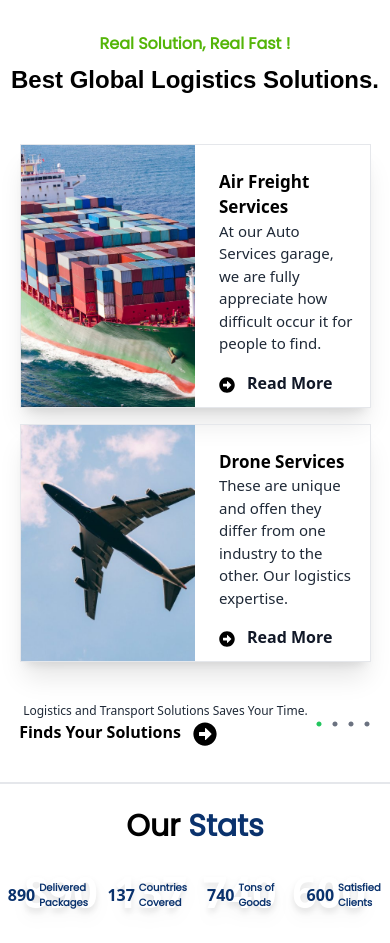
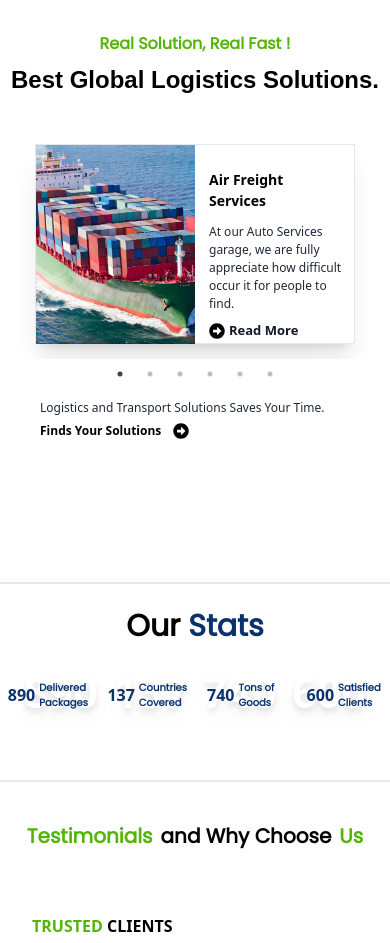
Before and after one commit to SahanDev00/cargo_ton, a React (Create React App) app: page / in a window 390 px wide. Shown: the part 1460-2403 px from the top of the page. Built offline with nearby package versions, Linux system fonts and the light colour scheme.

Commit message:
commited

```diff
--- a/package.json
+++ b/package.json
@@ -12,6 +12,7 @@
     "react-router-dom": "^6.22.3",
     "react-scripts": "5.0.1",
     "react-slick": "^0.30.2",
+    "slick-carousel": "^1.8.1",
     "web-vitals": "^2.1.4"
   },
   "scripts": {
--- a/src/Components/Services.jsx
+++ b/src/Components/Services.jsx
@@ -2,7 +2,9 @@ import React from 'react'
 import ship from '../Assests/ship.jpg'
 import plane from '../Assests/plane.jpg'
 import { FaArrowAltCircleRight } from "react-icons/fa";
-import {RxDotFilled} from 'react-icons/rx'
+import Slider from "react-slick";
+import "slick-carousel/slick/slick.css";
+import "slick-carousel/slick/slick-theme.css";
 
 const Services = () => {
 
@@ -18,42 +20,93 @@ const Services = () => {
             name: 'Drone Services',
             details: 'These are unique and offen they differ from one industry to the other. Our logistics expertise.',
             pic: plane
+        },
+        {
+            id: 3,
+            name: 'Air Freight Services',
+            details: 'At our Auto Services garage, we are fully appreciate how difficult occur it for people to find.',
+            pic: ship
+        },
+        {
+            id: 4,
+            name: 'Drone Services',
+            details: 'These are unique and offen they differ from one industry to the other. Our logistics expertise.',
+            pic: plane
+        },
+        {
+            id: 5,
+            name: 'Air Freight Services',
+            details: 'At our Auto Services garage, we are fully appreciate how difficult occur it for people to find.',
+            pic: ship
+        },
+        {
+            id: 6,
+            name: 'Drone Services',
+            details: 'These are unique and offen they differ from one industry to the other. Our logistics expertise.',
+            pic: plane
         }
 
     ];
 
+    var settings = {
+        dots: true,
+        arrows: false,
+        infinite: true,
+        speed: 500,
+        slidesToShow: 2,
+        slidesToScroll: 2,
+        autoplaySpeed: 2000,
+        cssEase: 'Linear',
+        pauseOnHover: true,
+        pauseOnFocus: true,
+        responsive: [
+            {
+                breakpoint: 1000,
+                settings: {
+                    slidesToShow: 2,
+                    slidesToScroll: 2,
+                },
+            },
+            {
+                breakpoint: 640,
+                settings: {
+                    slidesToShow: 1,
+                    slidesToScroll: 1,
+                },
+            },
+        ],
+      };
+
 
     return (
-        <div className='w-full h-[600px] md:h-[500px] lg:h-[600px] '>
+        <div className='w-full h-[400px] md:h-[500px] lg:h-[600px] '>
             <h2 className='flex justify-center text-[#54B508] font-bold font-poppins'>Real Solution, Real Fast !</h2>
             <h1 className='flex justify-center font-bold pt-2 text-2xl sm:text-3xl mb-8 dark:text-white font-saira'>Best Global Logistics Solutions.</h1>
-            <div className='flex flex-col sm:grid grid-cols-1 sm:grid-cols-2 md:gap-5 sm:gap-4 md:mx-[50px] lg:gap-8 lg:mx-36 xl:mx-40 sm:mx-10  items-center dark:text-white '>
-            {services.map((services, index) => (
-                <div className='xl:w-[500px] xl:h-[250px] lg:w-[400px] lg:h-[200px] md:w-[100%] md:h-[200px] sm:w-[100%] sm:h-[160px] w-[90%] grid grid-cols-2 border mt-4 shadow-xl hover:scale-105 duration-300'>
-                    <div className='w-[100%] xl:h-full lg:h-[200px]'>
-                        <img className='object-cover w-[240px] xl:h-[248px] md:h-[199px] sm:h-[159px] h-[100%]' src={services.pic} alt="" />
+            <div className='w-[350px] sm:w-[800px] lg:w-[1000px] xl:w-[1300px] mx-auto  sm:p-10'>
+            <Slider {...settings}>
+                {services.map((services, index) => (
+                    <div>
+                        <div className='xl:w-[500px] xl:h-[250px] lg:w-[400px] lg:h-[200px] md:w-[100%] md:h-[200px] sm:w-[100%] sm:h-[160px] w-[100%] h-[200px] grid grid-cols-2 border mt-4 shadow-xl hover:scale-105 duration-300'>
+                                <div className='w-[100%] xl:h-full lg:h-[200px]'>
+                                    <img className='object-cover w-[240px] xl:h-[248px] md:h-[199px] sm:h-[159px] h-[199px]' src={services.pic} alt="" />
+                                </div>
+                                <div className='p-3 sm:p-0 '>
+                                    <h1 className='font-bold text-[14px] sm:text-[12px] md:text-[15px] xl:text-lg sm:mt-3 md:mt-6 ml-0.5 sm:ml-3 mt-3 dark:text-white'>{services.name}</h1>
+                                    <p className='text-gray-800 mt-3 sm:mt-3 md:mt-1 lg:mt-2 ml-0.5 sm:ml-3 md:text-sm xl:text-[16px] sm:text-[10px] text-[12px] dark:text-gray-300'>{services.details}</p>
+                                    <FaArrowAltCircleRight className='inline ml-0.5 size-4 sm:ml-3 sm:size-4 md:size-5 xl:size-6 cursor-pointer dark:text-white' />
+                                    <p className='inline-block ml-1 sm:ml-3 mt-2 sm:mt-3 md:mt-5 font-bold text-gray-900 text-[13px] sm:text-[15px] md:text-[15px] xl:text-[16px] cursor-pointer dark:text-white'>Read More </p>
+                                </div>
+                        </div>
                     </div>
-                    <div className='p-3 sm:p-0'>
-                        <h1 className='font-bold text-[17px] sm:text-[12px] md:text-[15px] xl:text-lg sm:mt-3 md:mt-6 ml-3 mt-3'>{services.name}</h1>
-                        <p className='text-gray-800 sm:mt-3 md:mt-1 lg:mt-2 ml-3 md:text-sm xl:text-[16px] sm:text-[10px] text-[15px] dark:text-gray-300'>{services.details}</p>
-                        <FaArrowAltCircleRight className='inline ml-3 sm:size-4 md:size-5 xl:size-6 cursor-pointer ' />
-                        <p className='inline-block ml-3 mt-4 sm:mt-3 md:mt-5 font-bold text-gray-900 sm:text-[12px] md:text-[15px] xl:text-[16px] cursor-pointer dark:text-white'>Read More </p>
-                    </div>
-                </div>
-            ))}
+                ))}
+            </Slider>
             </div>
-            <div className='mt-10 flex justify-evenly lg:justify-between'>
+            <div className='mt-10 flex '>
                 <div className='inline'>
-                    <h2 className='text-gray-800 lg:ml-40 sm:text-sm sm:inline md:ml-0 sm:ml-3 ml-5 text-[12px] dark:text-white'>Logistics and Transport Solutions Saves Your Time.<span className='sm:inline hidden text-black font-semibold dark:text-gray-300'> Finds Your Solutions</span> </h2>
-                    <FaArrowAltCircleRight className='sm:inline ml-3 size-6 cursor-pointer hidden dark:text-white' />
-                    <h2 className='inline sm:hidden text-black font-semibold ml-4 dark:text-gray-300'> Finds Your Solutions</h2>
-                    <FaArrowAltCircleRight className=' ml-3 size-6 cursor-pointer inline sm:hidden dark:text-white' />
-                </div>
-                <div className='flex items-center mr-3 sm:mr-10'>
-                <RxDotFilled className='md:size-6 sm:size-5 lg:size-8 text-green-500 cursor-pointer '/>
-                <RxDotFilled className='md:size-6 sm:size-5 lg:size-8 text-gray-500 cursor-pointer'/>
-                <RxDotFilled className='md:size-6 sm:size-5 lg:size-8 text-gray-500 cursor-pointer'/>
-                <RxDotFilled className='md:size-6 sm:size-5 lg:size-8 text-gray-500 cursor-pointer'/>
+                    <h2 className='text-gray-800 lg:ml-40 sm:text-sm block md:inline  ml-10 text-[12px] dark:text-white'>Logistics and Transport Solutions Saves Your Time.<span className='sm:inline hidden text-black font-semibold dark:text-gray-300'> Finds Your Solutions</span> </h2>
+                    <FaArrowAltCircleRight className='md:inline hidden ml-3 size-6 cursor-pointer dark:text-white' />
+                    <h2 className='inline md:hidden text-[12px] ml-10 text-black font-semibold dark:text-gray-300'> Finds Your Solutions</h2>
+                    <FaArrowAltCircleRight className='inline md:hidden ml-3 size-4 cursor-pointer dark:text-white' />
                 </div>
             </div>
         </div>
--- a/src/index.css
+++ b/src/index.css
@@ -23,3 +23,7 @@
   font-family: "saira";
   src: url("/src/Fonts/SairaCondensed-Regular.ttf");
 }
+
+.slick-slide > div {
+  margin: 0 15px;
+}
```
Also changed, not shown: 1 other file (tests, documents, lock files or other folders).
